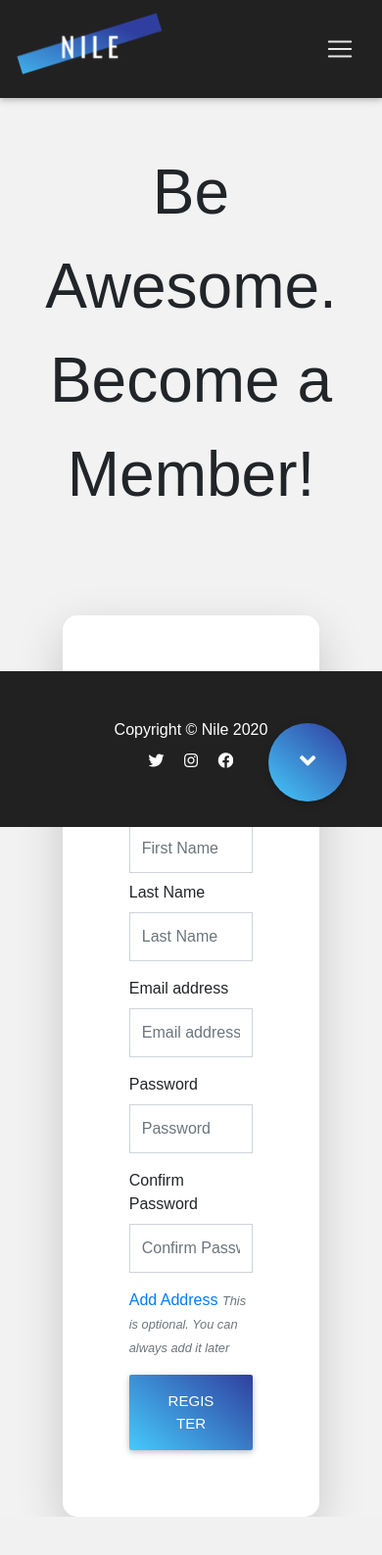
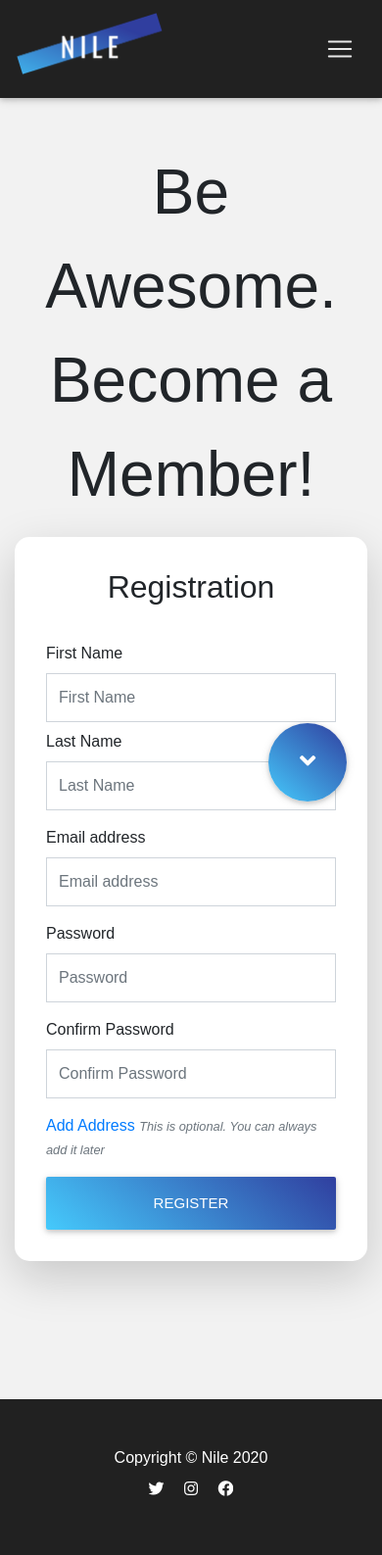
Before and after one commit to ssyuen/Nile, a Flask app: page /register/ in a window 390 px wide. Shown: the whole page at 98% size. Before the commit the page ends 1548 px from the top, so only its background shows below. Run offline with Flask 2, Linux system fonts and the light colour scheme; some libraries are stand-ins or nearby versions; some web fonts are replaced.

Commit message:
+ New media rules for smaller devices

```diff
--- a/routes/user/templates/reg.html
+++ b/routes/user/templates/reg.html
@@ -13,10 +13,22 @@
     {% include 'style.html' %}
 
     <style>
-        html,
-        body {
-            height: 100%;
-            scroll-behavior: smooth;
+
+        @media (max-width: 768px) {
+            #sep {
+                display: table !important;
+                width: 100% !important;
+            }
+
+            #acctContainer {
+                display: table-cell;
+                width: auto !important;
+            }
+
+            #acctContainer > #acctCard {
+                width: auto !important;
+                padding: 12px !important;
+            }
         }
 
         .rounded {
@@ -28,17 +40,8 @@
             max-width: 75%;
             margin-top: 5em;
             margin-bottom: 5em;
-            /* margin-bottom: 100px; */
             min-height: 100%;
         }
-
-        {#@media (max-width: 768px) {#}
-        {#     #acctContainer > #acctCard{#}
-        {#        background-color: rgba(245, 245, 245, 1);#}
-        {#        opacity: .4;#}
-        {#    }#}
-        {#{#}
-        {##}
 
         .form-group input,
         select {
@@ -46,21 +49,6 @@
             border-radius: 0px;
         }
 
-        #myBtn {
-            position: fixed;
-            bottom: 20px;
-            right: 30px;
-            z-index: 99;
-            border: none;
-            cursor: pointer;
-            text-align: center;
-            border-radius: 50%;
-            align-items: center;
-            justify-content: center;
-            padding: .25em;
-            width: 80px;
-            height: 80px;
-        }
     </style>
 </head>
 
@@ -80,6 +68,7 @@
     </div>
 </div>
 
+<div id="sep" class="footer-sep">
     <div class="container" id="acctContainer">
         <div class="rounded shadow-lg card p-5" id="acctCard">
             <div class="card-body">
@@ -182,6 +171,7 @@
             </div>
         </div>
     </div>
+</div>
 <footer class="py-5 bg-dark">
     <div class="container text-white">
         <p class="mb-2 text-center">Copyright &copy; Nile 2020</p>
@@ -200,10 +190,10 @@
     <!-- /.container -->
 </footer>
 
-    <button class="btn blue-gradient waves-light" id="myBtn" title="Register"><i
+<button class="btn blue-gradient waves-light my-button" title="Register"><i
         class="fas fa-angle-down fa-2x"></i></button>
 <script>
-        $("#myBtn").click(function () {
+    $(".myBtn").click(function () {
         $(function () {
             let target = $('#acctContainer');
             if (target.length) {
```
Also changed, not shown: routes/user/templates/login.html (+21 -27 lines). Lines whose indentation alone changed are shown as unchanged.
